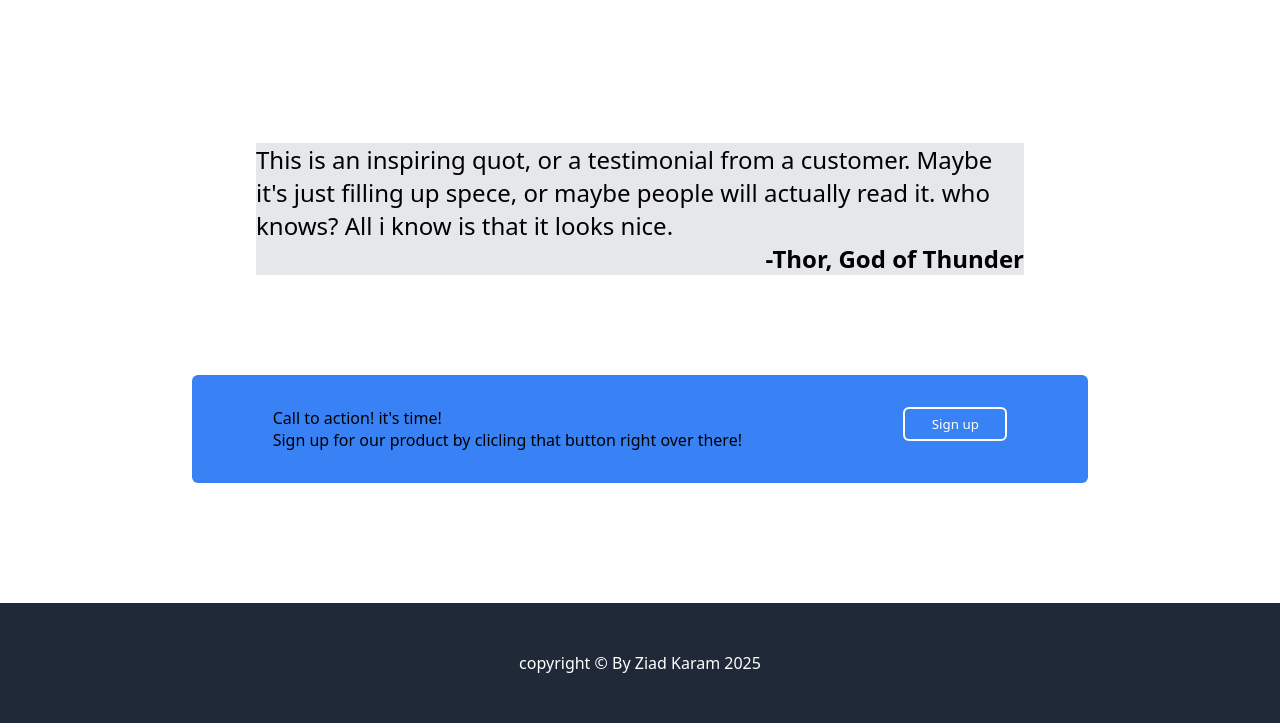
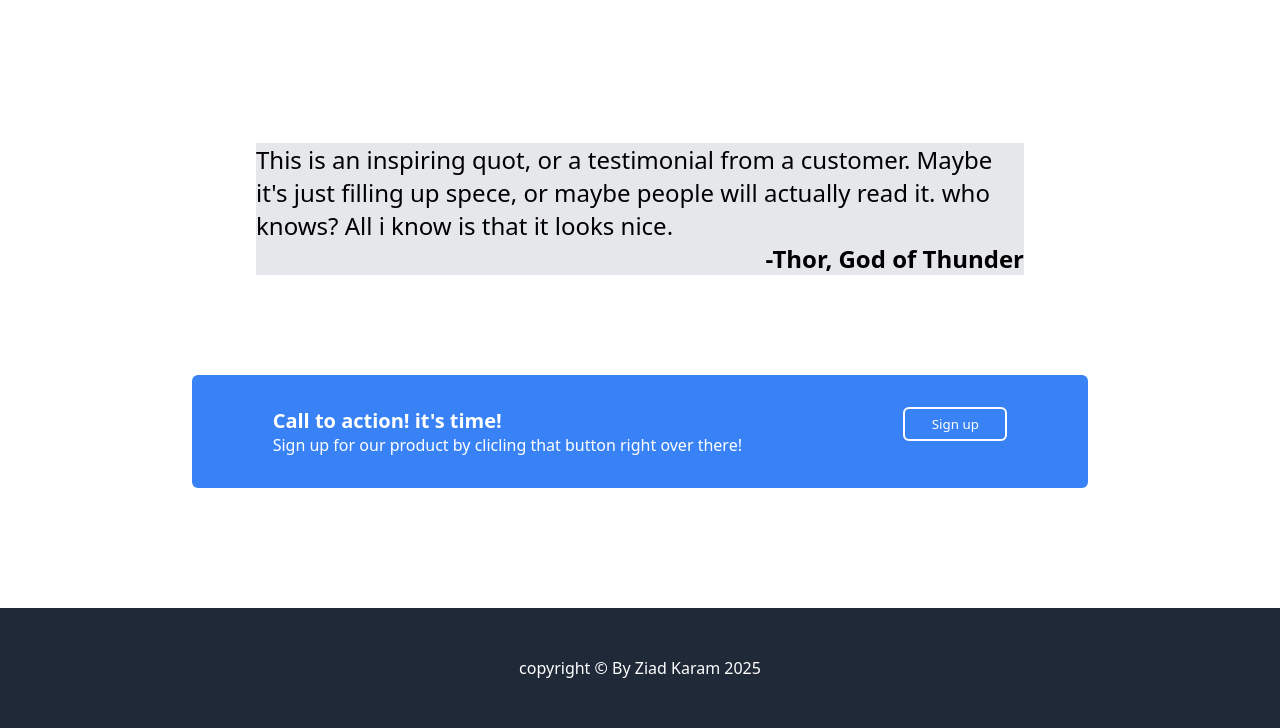
Before and after one commit to ziadkaram34/P2-flex, a plain HTML site: page index.html in a window 1280 px wide. Shown: the part 1095-1823 px from the top of the page. Drawn offline with Linux system fonts and the light colour scheme.

Commit message:
lil style

```diff
--- a/index.html
+++ b/index.html
@@ -52,7 +52,7 @@
     </div>
     <div class="call">
         <div class="call-p">
-            <p>Call to action! it's time!</p>
+            <p class="call-head">Call to action! it's time!</p>
             <p>Sign up for our product by clicling that button right over there!</p>
         </div>
         <button class="buttonWB">Sign up</button>
--- a/style.css
+++ b/style.css
@@ -64,6 +64,7 @@ button{
     width: 100px;
     border-radius: 6px;
     border-style: none;
+    cursor: pointer;
 }
 .buttonWB{
     border: 2px solid white;
@@ -119,6 +120,7 @@ button{
     padding: 32px 0px;
     justify-content: space-around;
     background-color: #3882f6;
+    color: white;
     border-radius: 6px;
     margin-bottom: 120px;
 }
@@ -131,3 +133,7 @@ button{
     justify-content: center;
     align-items: center;
 }
+.call-head{
+    font-weight: 700;
+    font-size: 20px;
+}
```
